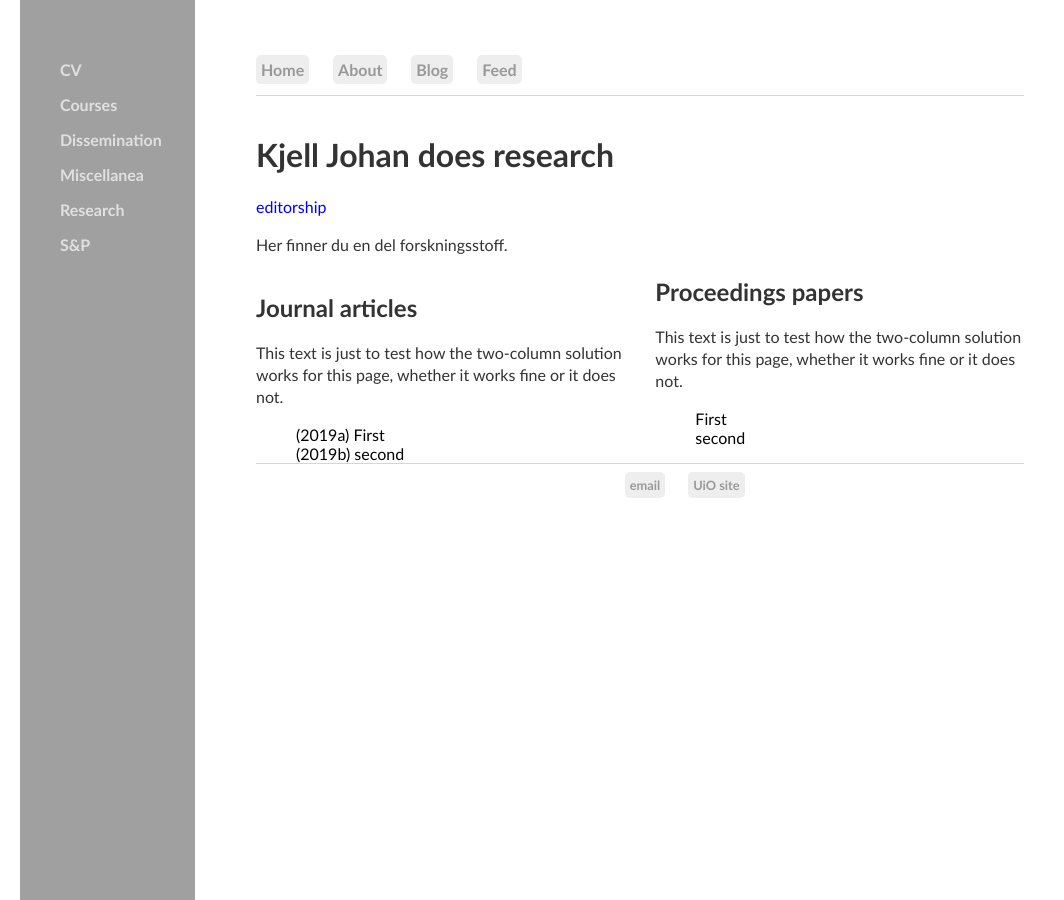
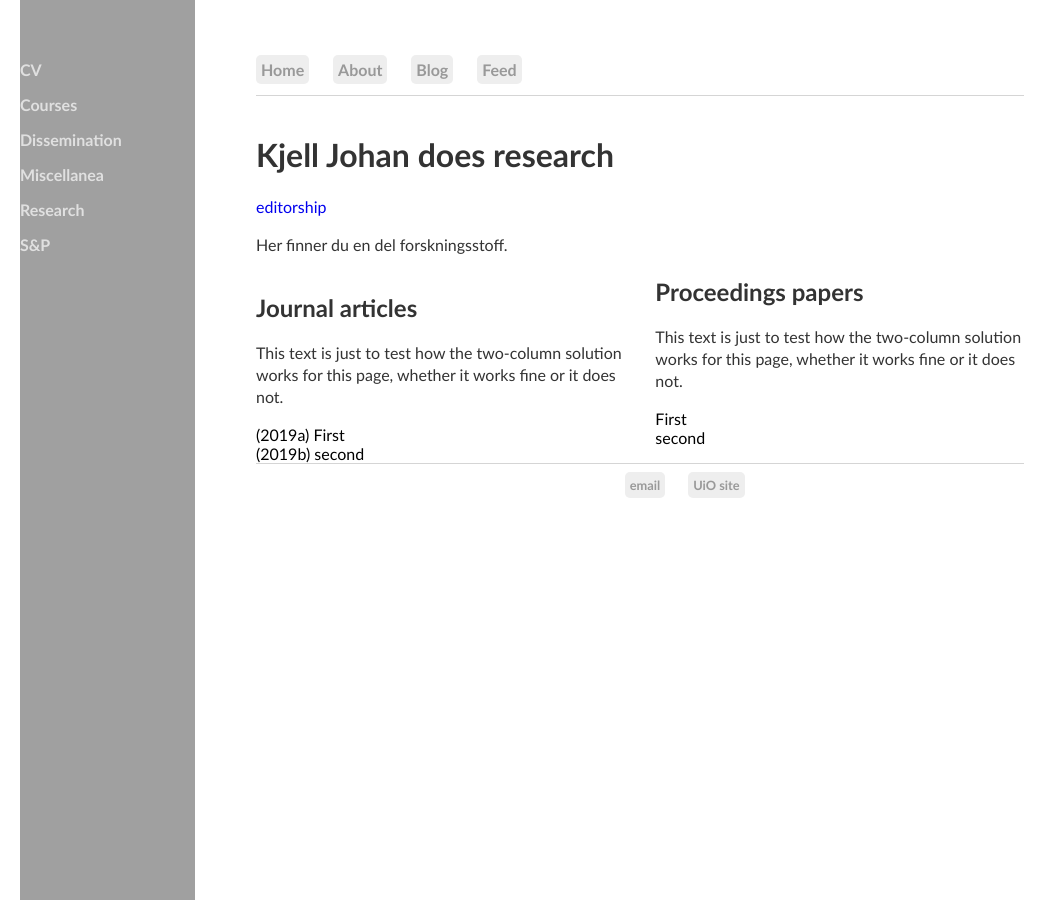
Before and after one commit to kjelljs/kjelljs.github.io, a Jekyll site: the page built from research/index.html, in a window 1280 px wide. Shown: the whole page, without its empty margins (0-1064 px from the left). Built offline with Jekyll 4.4.1, drawn with Linux system fonts in a browser that asks for light colours.

Commit message:
Update index.html

```diff
--- a/research/index.html
+++ b/research/index.html
@@ -15,6 +15,10 @@
 
 .right {
     margin-left: 52%;
+}
+ul {
+    list-style: none;
+    padding-left: 0;
 }
 </style>
 
```
